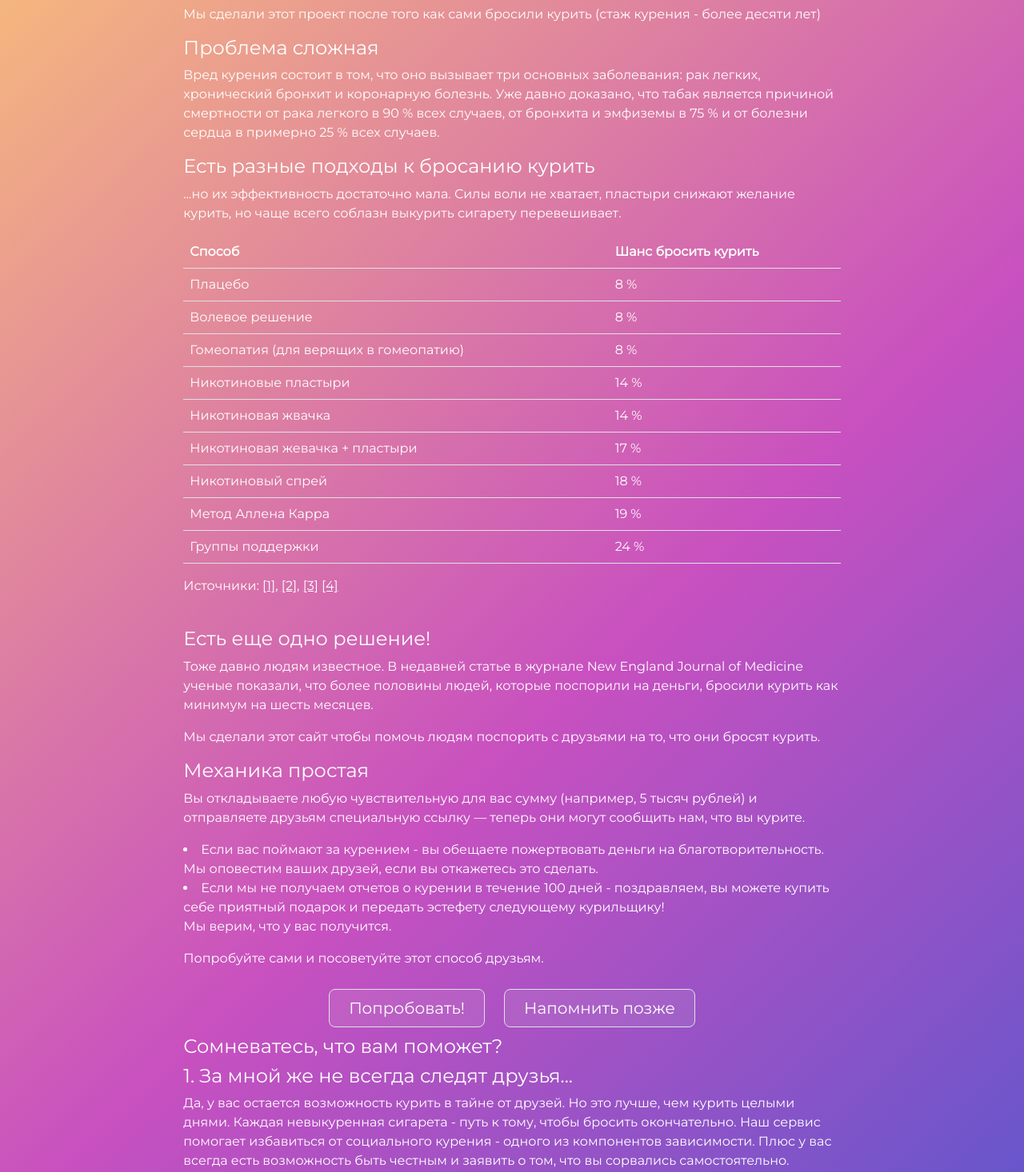
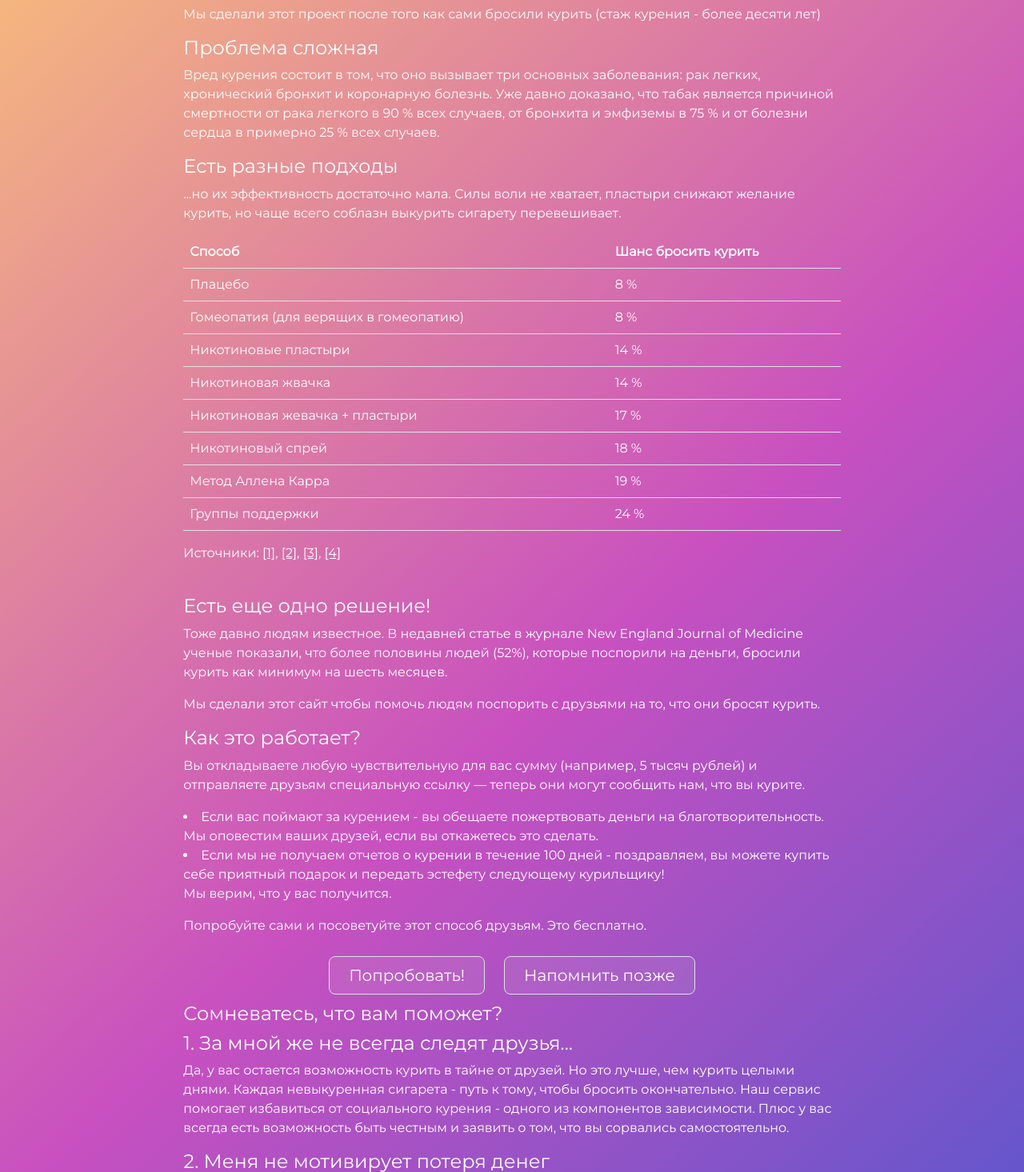
Before and after one commit to evgenity/zusagy, a Django app: page / in a window 1280 px wide. Shown: the part 332-1798 px from the top of the page at 80% size. Run offline with Django 4.2, Linux system fonts and the light colour scheme.

Commit message:
its free

```diff
--- a/backend/promises/templates/promises/index.html
+++ b/backend/promises/templates/promises/index.html
@@ -12,7 +12,7 @@
 <h1>Проблема сложная</h1>
 <p>Вред курения состоит в том, что оно вызывает три основных заболевания: рак легких, хронический бронхит и коронарную болезнь. Уже давно доказано, что табак является причиной смертности от рака легкого в 90 % всех случаев, от бронхита и эмфиземы в 75 % и от болезни сердца в примерно 25 % всех случаев.</p>
 
-<h1>Есть разные подходы к бросанию курить</h1>
+<h1>Есть разные подходы</h1>
 <p>...но их эффективность достаточно мала. Силы воли не хватает, пластыри снижают желание курить, но чаще всего соблазн выкурить сигарету перевешивает.</p>
 
 <table class="table" style="color: white">
@@ -22,10 +22,6 @@
   </tr>
   <tr>
     <td>Плацебо</td>
-    <td>8 %</td>
-  </tr>
-   <tr>
-    <td>Волевое решение</td>
     <td>8 %</td>
   </tr>
    <tr>
@@ -62,24 +58,24 @@
 <p>Источники:
   <a href="https://bmcpublichealth.biomedcentral.com/articles/10.1186/1471-2458-9-433">[1]</a>,
   <a href="https://evidence.nihr.ac.uk/alert/using-both-nicotine-patches-and-gum-together-improves-the-chances-of-quitting-smoking/">[2]</a>,
-  <a href="https://www.cambridge.org/core/journals/behaviour-change/article/abs/group-support-for-smoking-cessation-importance-of-the-smokers-choice-for-better-outcomes/EB8AEA19CCE7675036BE5E8CF97E820F">[3]</a>
+  <a href="https://www.cambridge.org/core/journals/behaviour-change/article/abs/group-support-for-smoking-cessation-importance-of-the-smokers-choice-for-better-outcomes/EB8AEA19CCE7675036BE5E8CF97E820F">[3]</a>,
   <a href="https://www.researchgate.net/publication/338765920_Comparison_of_Allen_Carr's_Easyway_programme_with_a_specialist_behavioural_and_pharmacological_smoking_cessation_support_service_a_randomized_controlled_trial">[4]</a>
 </p>
 
 <br>
 <h1>Есть еще одно решение!</h1>
-<p> Тоже давно людям известное. В недавней статье в журнале New England Journal of Medicine ученые показали, что более половины людей, которые поспорили на деньги, бросили курить как минимум на шесть месяцев.</p>
+<p> Тоже давно людям известное. В недавней статье в журнале New England Journal of Medicine ученые показали, что более половины людей (52%), которые поспорили на деньги, бросили курить как минимум на шесть месяцев.</p>
 
 <p>Мы сделали этот сайт чтобы помочь людям поспорить с друзьями на то, что они бросят курить.
 
-<h1>Механика простая</h1>
+<h1>Как это работает?</h1>
 Вы откладываете любую чувствительную для вас сумму (например, 5 тысяч рублей) и отправляете друзьям специальную ссылку — теперь они могут сообщить нам, что вы курите.</p>
 
 <li>Если вас поймают за курением - вы обещаете пожертвовать деньги на благотворительность. Мы оповестим ваших друзей, если вы откажетесь это сделать.</li>
 <li>Если мы не получаем отчетов о курении в течение 100 дней - поздравляем, вы можете купить себе приятный подарок и передать эстефету следующему курильщику!</li>
 
 <p>Мы верим, что у вас получится.</p>
-<p>Попробуйте сами и посоветуйте этот способ друзьям.</p>
+<p>Попробуйте сами и посоветуйте этот способ друзьям. Это бесплатно.</p>
 
 <div class="text-center">
   <a href="{% url 'create' %}" class="btn btn-primary btn-lg px-4 border">Попробовать!</a>
```
